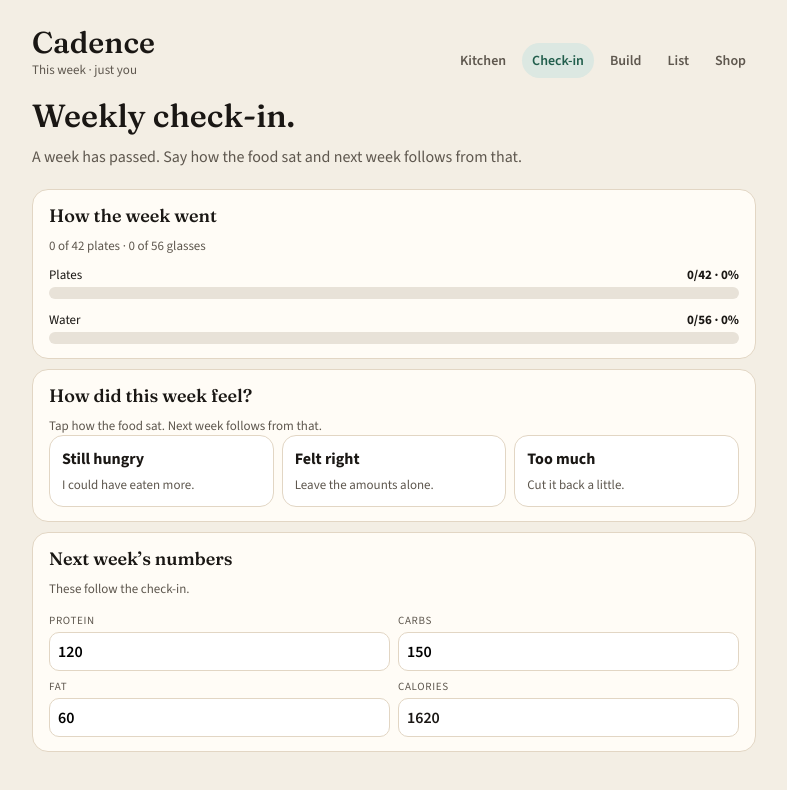
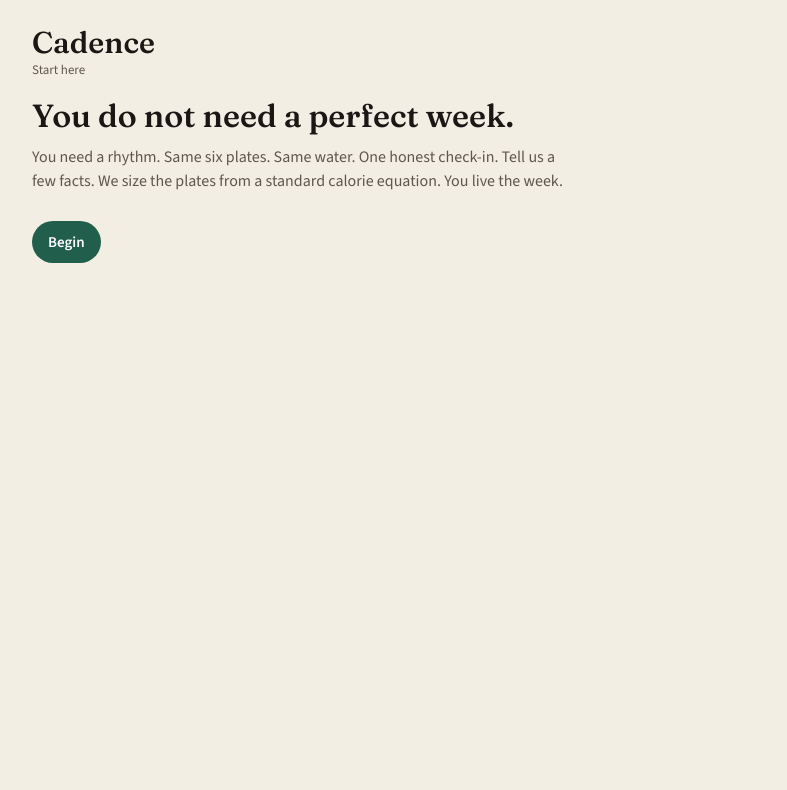
Before and after one commit to gcovarrubias23-5/cadence-web, a React (Vite) app: page / in a window 1280 px wide. Shown: the top 790 px of the page, without its empty margins (246-1033 px from the left). Built offline with nearby package versions, Linux system fonts and the light colour scheme.

Commit message:
Gate first visit behind Start; write targets into profile

```diff
--- a/src/App.jsx
+++ b/src/App.jsx
@@ -21,6 +21,7 @@ import { buildShopText, STORES } from './shopList.js'
 import { Meal } from './mealView.jsx'
 import { ProgressBars } from './bars.jsx'
 import { Checkin } from './Checkin.jsx'
+import { Start } from './Start.jsx'
 import { scrollAnchorToTop } from './scroll.js'
 import { daysUntilCheckin, isCheckinDue } from './weekGate.js'
 import {
@@ -61,6 +62,7 @@ function loadJson(key, fallback) {
 }
 
 export default function App() {
+  const [profile, setProfile] = useState(() => loadJson('cadence.profile', null))
   const [lastCheckin, setLastCheckin] = useState(() => loadJson('cadence.lastCheckin', null))
   const dueNow = isCheckinDue(lastCheckin)
   const [tab, setTab] = useState(dueNow ? 'checkin' : 'week')
@@ -86,6 +88,7 @@ export default function App() {
   useEffect(() => { localStorage.setItem('cadence.eaten', JSON.stringify(eaten)) }, [eaten])
   useEffect(() => { localStorage.setItem('cadence.water', JSON.stringify(water)) }, [water])
   useEffect(() => { localStorage.setItem('cadence.lastCheckin', JSON.stringify(lastCheckin)) }, [lastCheckin])
+  useEffect(() => { localStorage.setItem('cadence.profile', JSON.stringify(profile)) }, [profile])
   useEffect(() => {
     if (tab !== 'week' || !openDay || !openSlot) return
     const t = setTimeout(() => scrollAnchorToTop(`${openDay}-${openSlot}`), 40)
@@ -124,6 +127,11 @@ export default function App() {
     setLastMove(move)
     setLastCheckin(new Date().toISOString())
   }
+  function finishStart(form, math) {
+    setProfile({ ...form, targets: math, done: true })
+    setMarks((prev) => ({ ...prev, protein: math.protein, carbs: math.carbs, fat: math.fat }))
+    setTab('week')
+  }
   function choose(dayId, slot, mealId) {
     setPicks((prev) => prev.map((row) => (row.id === dayId ? { ...row, [slot]: mealId } : row)))
     setPicking(null)
@@ -141,6 +149,10 @@ export default function App() {
       try { await navigator.share({ title: 'Cadence list', text: shopText }); return } catch {}
     }
     copyList()
+  }
+
+  if (!profile?.done) {
+    return <Start onDone={finishStart} />
   }
 
   return (
```
